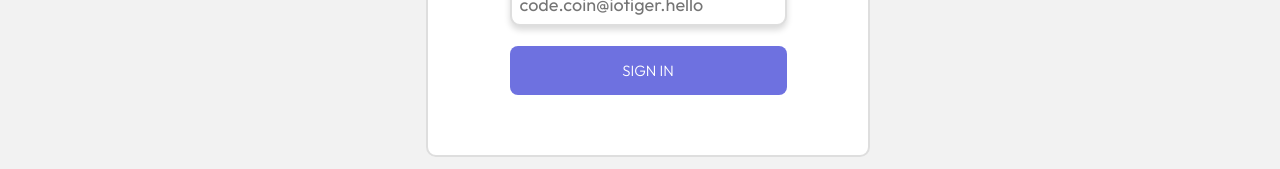
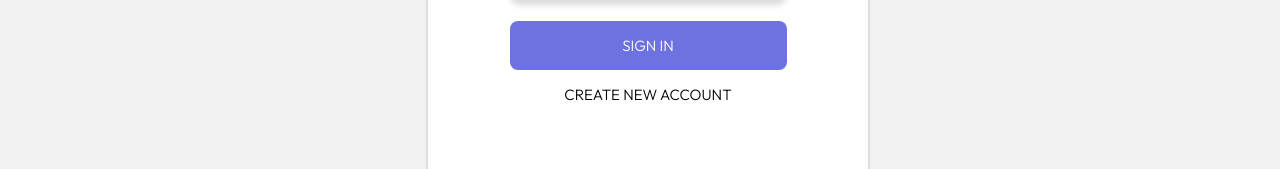
Before and after one commit to CodecoolGlobal/el-proyecte-grande-sprint-1-java-szirakibalint, a React (Create React App) app in the folder client/codecoin/: page /login in a window 1280 px wide. Shown: the part 452-621 px from the top of the page. Built offline with nearby package versions, Linux system fonts and the light colour scheme.

Commit message:
feat[#62]: add registration navigation for Login.js

```diff
--- a/client/codecoin/src/routes/Login.js
+++ b/client/codecoin/src/routes/Login.js
@@ -1,12 +1,24 @@
 import LoginModule from "../styles/Login.css"
-import {useState, useContext} from "react";
+import {useState, useContext, useEffect} from "react";
 import {UserContext} from "../components/UserContext";
+import { useNavigate } from "react-router-dom";
 
 function Login() {
     const[username, setUsername] = useState([]);
     const[password, setPassword] = useState([]);
     const[errorMessage, setErrorMessage] = useState("");
     const [loggedIn, setIsLoggedIn] = useContext(UserContext)
+    let navigate = useNavigate();
+
+    function goToRegistration() {
+        navigate("/register")
+    }
+
+    useEffect(() => {
+        if (loggedIn) {
+            return navigate("/portfolio")
+        }
+    })
 
     function updateInputValue(event, setInput) {
         setInput(event.target.value);
@@ -62,6 +74,7 @@ function Login() {
                 <label htmlFor={"password"}>Password</label>
                 <input className={"form-input"} id={"confirm-password"} name={"password"} type={"password"} placeholder={"code.coin@iotiger.hello"} onChange={event => updateInputValue(event, setPassword)}/>
                 <button onClick={submitLogin} className={"button purple-button"}>Sign in</button>
+                <button onClick={goToRegistration} className={"button btn-outlined"}>Create new account</button>
                 <div>{errorMessage}</div>
             </div>
         </div>
```
